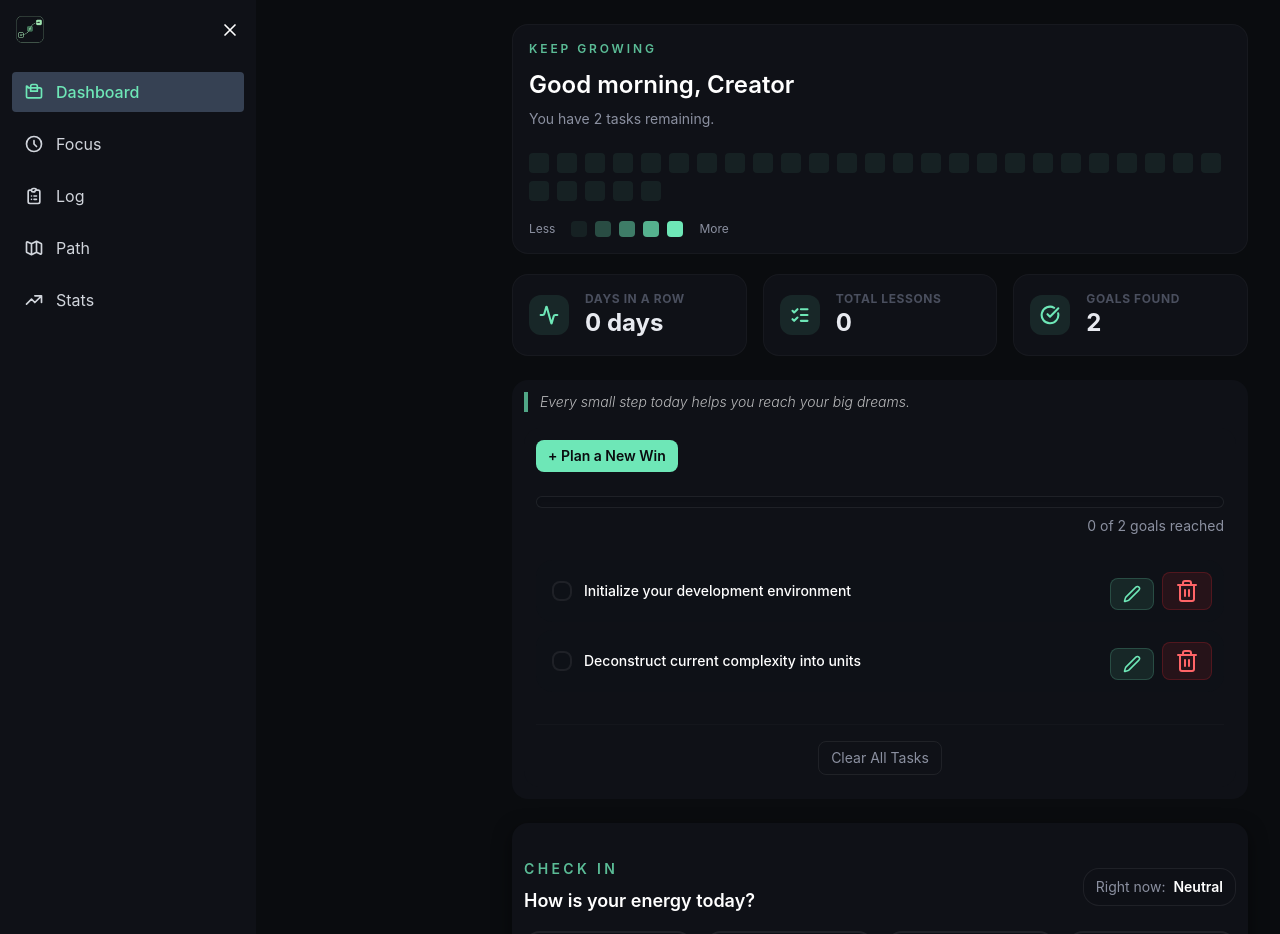
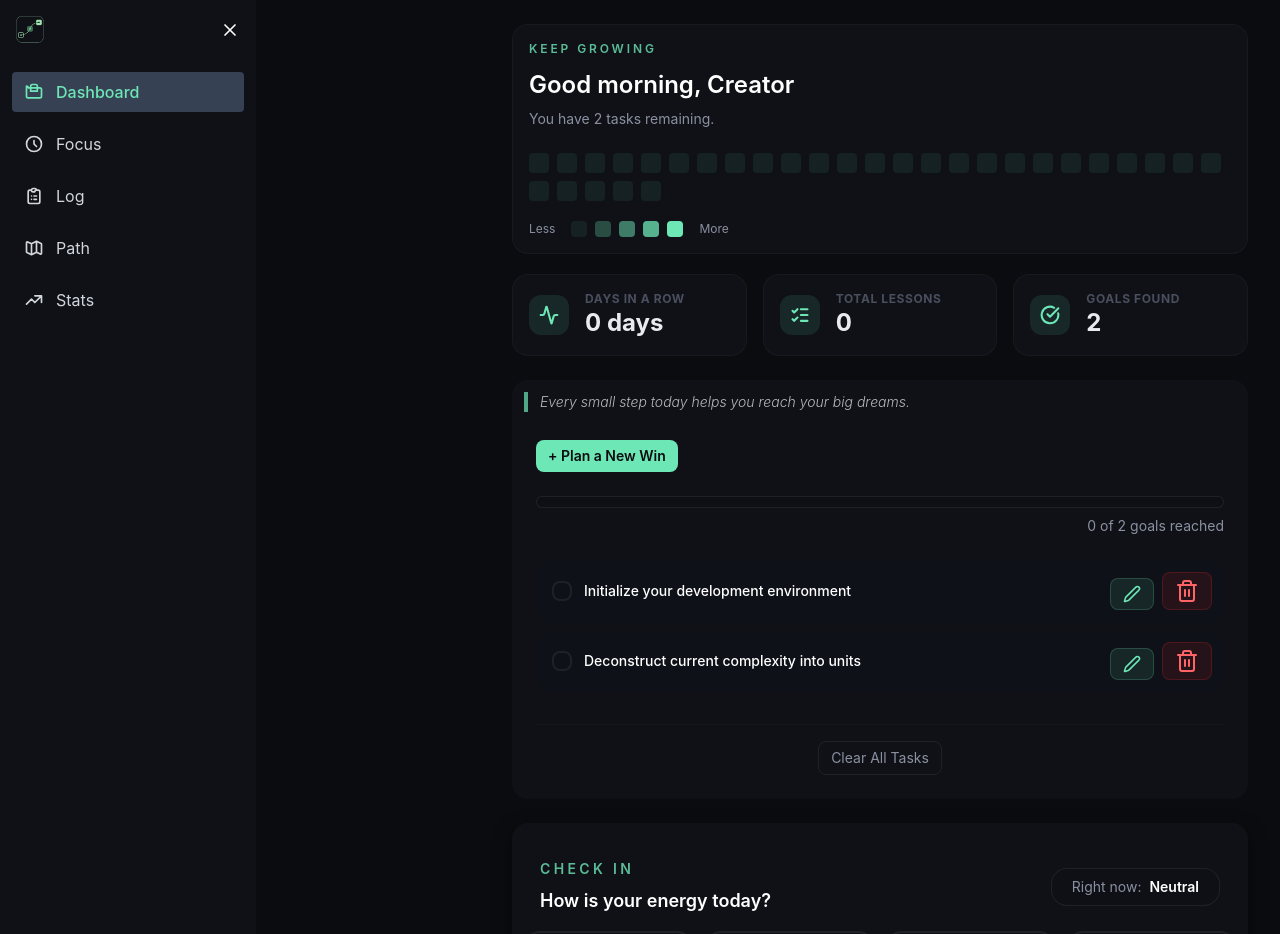
Before and after one commit to BesufikadHosiso/LevelGit, a React (Vite) app: page / in a window 1280 px wide. Shown: the top 934 px of the page. Built offline with nearby package versions, Linux system fonts and the light colour scheme.

Commit message:
style(PickMood): refine mood picker padding to make it consistent with other paddings

```diff
--- a/src/components/features/PickMood.jsx
+++ b/src/components/features/PickMood.jsx
@@ -100,7 +100,7 @@ const PickMood = () => {
         </div>
       )}
 
-      <div className="mb-4 flex flex-col gap-3 sm:flex-row sm:items-center sm:justify-between">
+      <div className="mb-4 px-4 flex flex-col gap-3 sm:flex-row sm:items-center sm:justify-between">
         <div>
           <p className="text-sm uppercase tracking-[0.24em] text-streak/80 font-semibold">
             Check In
@@ -110,7 +110,7 @@ const PickMood = () => {
           </h2>
         </div>
 
-        <div className="rounded-card border border-border bg-surface-10 px-3 py-2 text-sm text-muted">
+        <div className="rounded-card border border-border bg-surface-10 px-5 py-2 text-sm text-muted">
           Right now:
           <span className="ml-2 font-semibold text-white">
             {state.mood ?? 'Neutral'}
```
